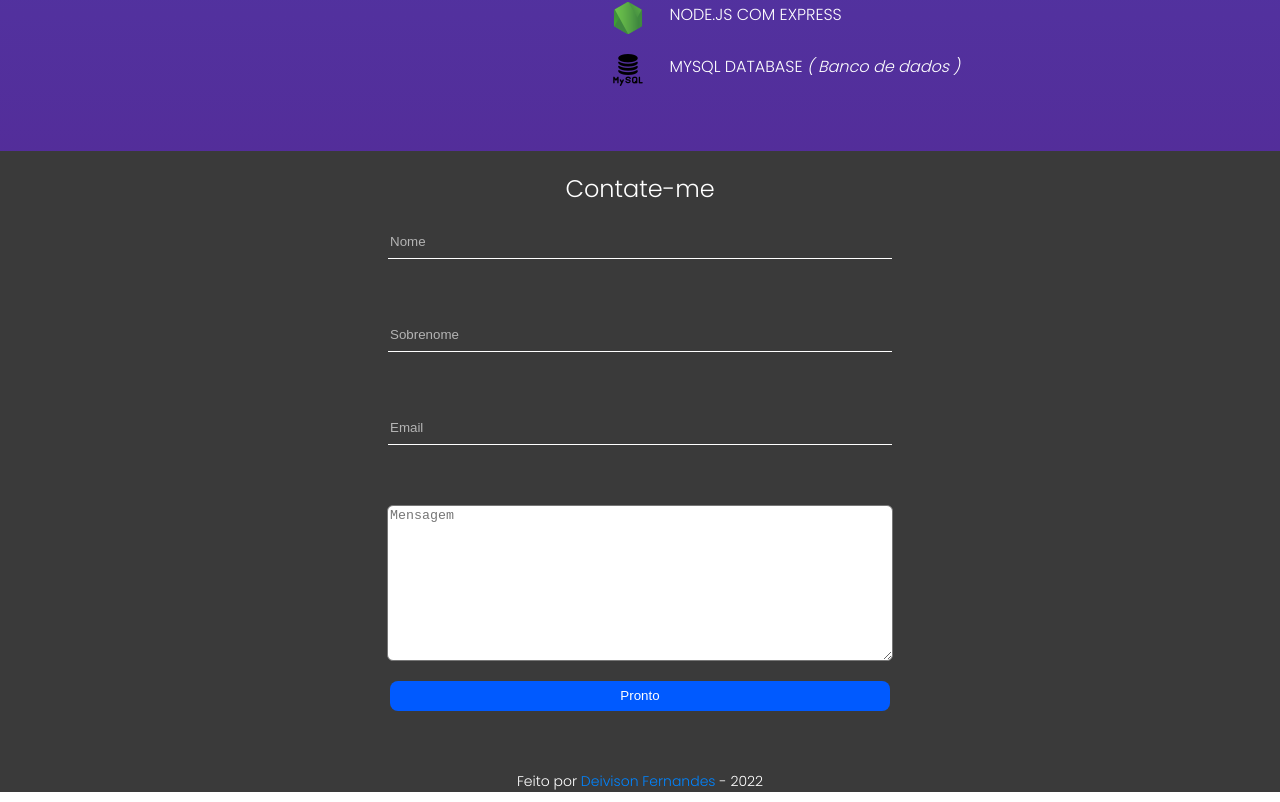
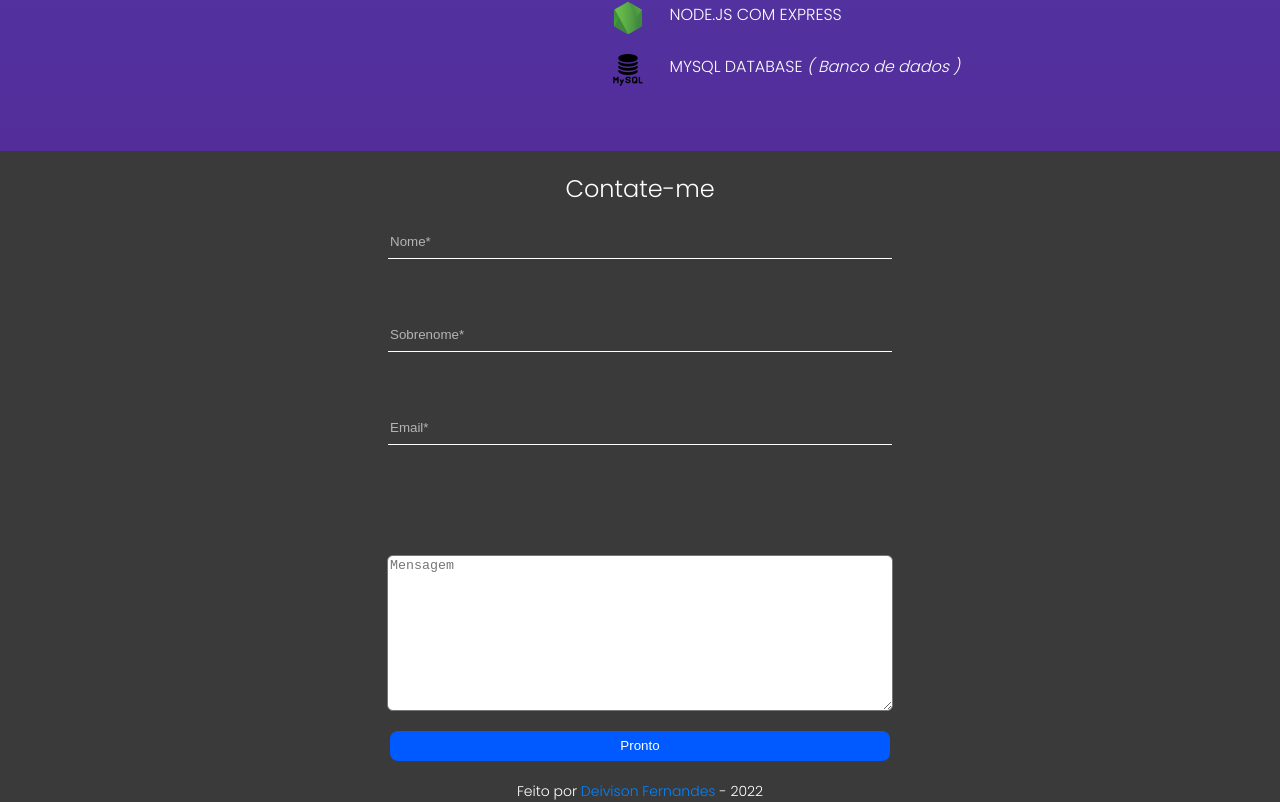
Before and after one commit to httpsdfaa/react-portfolio-2, a React (Create React App) app in the folder frontend/: page / in a window 1280 px wide. Shown: the part 2970-3772 px from the top of the page. Built offline with nearby package versions, Linux system fonts and the light colour scheme.

Commit message:
api axios, axios client, input erro e sucesso

```diff
--- a/frontend/package.json
+++ b/frontend/package.json
@@ -6,10 +6,11 @@
     "@testing-library/jest-dom": "^5.16.4",
     "@testing-library/react": "^13.3.0",
     "@testing-library/user-event": "^13.5.0",
+    "axios": "^0.27.2",
     "react": "^18.1.0",
     "react-bootstrap-icons": "^1.8.2",
     "react-dom": "^18.1.0",
-    "react-scripts": "^2.1.3",
+    "react-scripts": "^5.0.1",
     "web-vitals": "^2.1.4"
   },
   "scripts": {
--- /dev/null
+++ b/frontend/src/api/axios.js
@@ -0,0 +1,19 @@
+const axios = require('axios');
+const config = require('../config/config')
+
+module.exports = (nameParam, surnameParam, emailParam, messageParam) => {
+
+    const url = config.development.url
+    axios.post(url, {
+
+        name: nameParam,
+        surname: surnameParam,
+        email: emailParam,
+        message: messageParam
+
+    }).then((response) => {
+        console.log(response)
+    }).catch((error) => {
+        console.log(error)
+    })
+}
--- a/frontend/src/components/template/Footer.css
+++ b/frontend/src/components/template/Footer.css
@@ -45,8 +45,21 @@ input.inputSubmit {
     background: rgb(0, 90, 255);
     border: none;
     border-radius: 8px;
-    margin-top: 20px;
+    margin: 20px 0;
     cursor: pointer;
+}
+
+span.errorRequired {
+    color: red;
+    margin-bottom: 50px;
+}
+
+span.successful {
+    color: rgb(3, 197, 3);
+}
+
+div.error {
+    min-height: 50px;
 }
 
 @media (min-width: 900px) {
--- a/frontend/src/components/template/Footer.jsx
+++ b/frontend/src/components/template/Footer.jsx
@@ -1,19 +1,116 @@
 import React from 'react';
 import './Footer.css';
+const axiosApi = require('../../api/axios');
 
-export default props =>
+export default class Footer extends React.Component {
+    constructor(props) {
+        super(props)
+        this.state = {
+            name: '',
+            surname: '',
+            email: '',
+            message: '',
+            error: false,
+            successful: false
+        }
+
+        this.handleChangeName = this.handleChangeName.bind(this);
+        this.handleChangeSurname = this.handleChangeSurname.bind(this);
+        this.handleChangeEmail = this.handleChangeEmail.bind(this);
+        this.handleChangeMessage = this.handleChangeMessage.bind(this);
+        this.handleChangeSubmit = this.handleChangeSubmit.bind(this);
+    }
+
+    handleChangeName(e) {
+        this.setState({ name: e.target.value })
+        if (this.state.error === true)
+            this.setState({ error: false })
+    }
+    handleChangeSurname(e) {
+        this.setState({ surname: e.target.value })
+        if (this.state.error === true)
+            this.setState({ error: false })
+    }
+    handleChangeEmail(e) {
+        this.setState({ email: e.target.value })
+        if (this.state.error === true)
+            this.setState({ error: false })
+    }
+    handleChangeMessage(e) {
+        this.setState({ message: e.target.value })
+    }
+
+    handleChangeSubmit(e) {
+        e.preventDefault();
+        const name = this.state.name
+        const surname = this.state.surname
+        const email = this.state.email
+        const message = this.state.message
+
+        if (name === '' || surname === '' || email === '') {
+            this.setState({ error: true })
+            setTimeout(() => {
+                this.setState({ error: false })
+            }, 5000)
+        } else {
+            axiosApi(name, surname, email, message)
+
+            this.setState({
+                name: '',
+                surname: '',
+                email: '',
+                message: '',
+                error: false,
+                successful: true
+            })
+
+            setTimeout(() => {
+                this.setState({ successful: false })
+            }, 5000)
+
+
+        }
+
+    }
+
+    render() {
+        return (
             <footer className="footer" id='contact'>
                 <section className="form">
                     <h1>Contate-me</h1>
-            <form action="/">
-                <input type="text" className='name' placeholder='Nome'/>
-                <input type="text" className='surname' placeholder='Sobrenome'/>
-                <input type="email" className='email' placeholder='Email'/>
-                <textarea name="message" id="message" cols="30" rows="10" placeholder='Mensagem'></textarea>
+                    <form onSubmit={this.handleChangeSubmit}>
+                        <input type="text" className='name' placeholder='Nome*'
+                            value={this.state.name}
+                            onChange={this.handleChangeName} />
+                        <input type="text" className='surname' placeholder='Sobrenome*'
+                            value={this.state.surname}
+                            onChange={this.handleChangeSurname} />
+                        <input type="email" className='email' placeholder='Email*'
+                            value={this.state.email}
+                            onChange={this.handleChangeEmail} />
+                        <div className="error">
+                            {
+                                this.state.error ?
+                                    <span className="errorRequired">*Campo obrigatório </span>
+                                    : null
+                            }
+                            {
+                                this.state.successful ?
+                                    <span className="successful">Pronto! Agora só aguardar meu retorno por email 😁</span>
+                                    : null
+                            }
+                        </div>
+                        <textarea name="message" id="message" cols="30" rows="10" placeholder='Mensagem'
+                            value={this.state.message}
+                            onChange={this.handleChangeMessage}></textarea>
                         <input className="inputSubmit" type="submit" value="Pronto" />
+
                     </form>
                 </section>
                 <span className="developer">
                     Feito por <a href='https://github.com/fernandedfa' >Deivison Fernandes</a> - 2022
                 </span>
             </footer>
+        )
+    }
+}
--- /dev/null
+++ b/frontend/src/config/config.js
@@ -0,0 +1,5 @@
+module.exports = {
+    development: {
+        url: 'http://localhost:3001'
+    }
+}
```
Also changed, not shown: 1 other file (tests, documents, lock files or other folders). Lines whose indentation alone changed are shown as unchanged.
